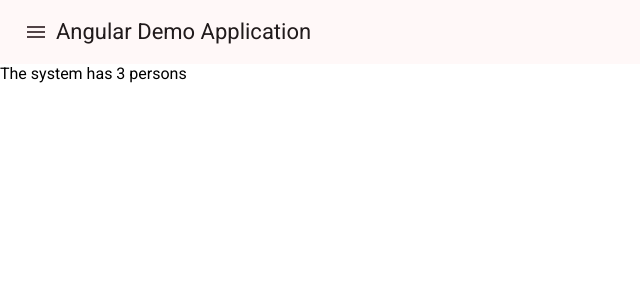
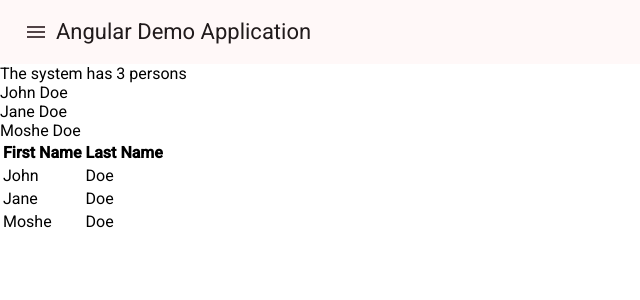
Before and after one commit to havababay/FrontendCourseExercises-2024-Semester1, an Angular app in the folder angular-demo/: page /persons-list in a window 1280 px wide. Shown: the top 300 px of the page, without its empty margins (0-640 px from the left). Built offline with nearby package versions, Linux system fonts and the light colour scheme.

Commit message:
ngif ngfor

```diff
--- a/angular-demo/src/app/counter/counter.component.html
+++ b/angular-demo/src/app/counter/counter.component.html
@@ -2,4 +2,10 @@
 <app-counter-value [counter111]="counter"></app-counter-value><div>{{ counter + 90}}</div>
 <button (click)="increment()">Increment</button>
 <button (click)="decrement()">Decrement</button>
+@if ( isEven()) {
+  <div>Counter is even</div>
+}
+<div *ngIf="!isEven()">
+    Counter is odd
+</div>
 <button mat-flat-button color="primary" [disabled]="counter % 2 === 0">Disable when even</button>
--- a/angular-demo/src/app/counter/counter.component.ts
+++ b/angular-demo/src/app/counter/counter.component.ts
@@ -1,10 +1,11 @@
 import { Component } from '@angular/core';
 import { MatButtonModule } from '@angular/material/button';
 import { CounterValueComponent } from '../counter-value/counter-value.component';
+import { CommonModule } from '@angular/common';
 
 @Component({
   selector: 'app-counter',
-  imports: [MatButtonModule, CounterValueComponent],
+  imports: [MatButtonModule, CounterValueComponent, CommonModule],
   templateUrl: './counter.component.html',
   styleUrl: './counter.component.css'
 })
@@ -18,4 +19,8 @@ export class CounterComponent {
   decrement() {
     this.counter--;
   }
+
+  isEven() : boolean {
+    return this.counter % 2 === 0;
+  }
 }
--- a/angular-demo/src/app/person-manage/persons-list/persons-list.component.html
+++ b/angular-demo/src/app/person-manage/persons-list/persons-list.component.html
@@ -1 +1,22 @@
 <div> The system has {{persons.length}} persons</div>
+
+@for (person of persons; track person.id) {
+ <div>
+    {{ person.firstName}} {{person.lastName}}
+ </div>
+}
+
+<table>
+    <thead>
+        <tr>
+            <th>First Name</th>
+            <th>Last Name</th>
+        </tr>
+    </thead>
+    <tbody>
+        <tr *ngFor="let person of persons">
+            <td>{{person.firstName}}</td>
+            <td>{{person.lastName}}</td>
+        </tr>
+    </tbody>
+</table>
--- a/angular-demo/src/app/person-manage/persons-list/persons-list.component.ts
+++ b/angular-demo/src/app/person-manage/persons-list/persons-list.component.ts
@@ -1,10 +1,11 @@
 import { Component, OnInit } from '@angular/core';
 import { PersonsService } from '../persons.service';
 import { Person } from '../model/person';
+import { CommonModule } from '@angular/common';
 
 @Component({
   selector: 'app-persons-list',
-  imports: [],
+  imports: [CommonModule],
   templateUrl: './persons-list.component.html',
   styleUrl: './persons-list.component.css',
 })
```
